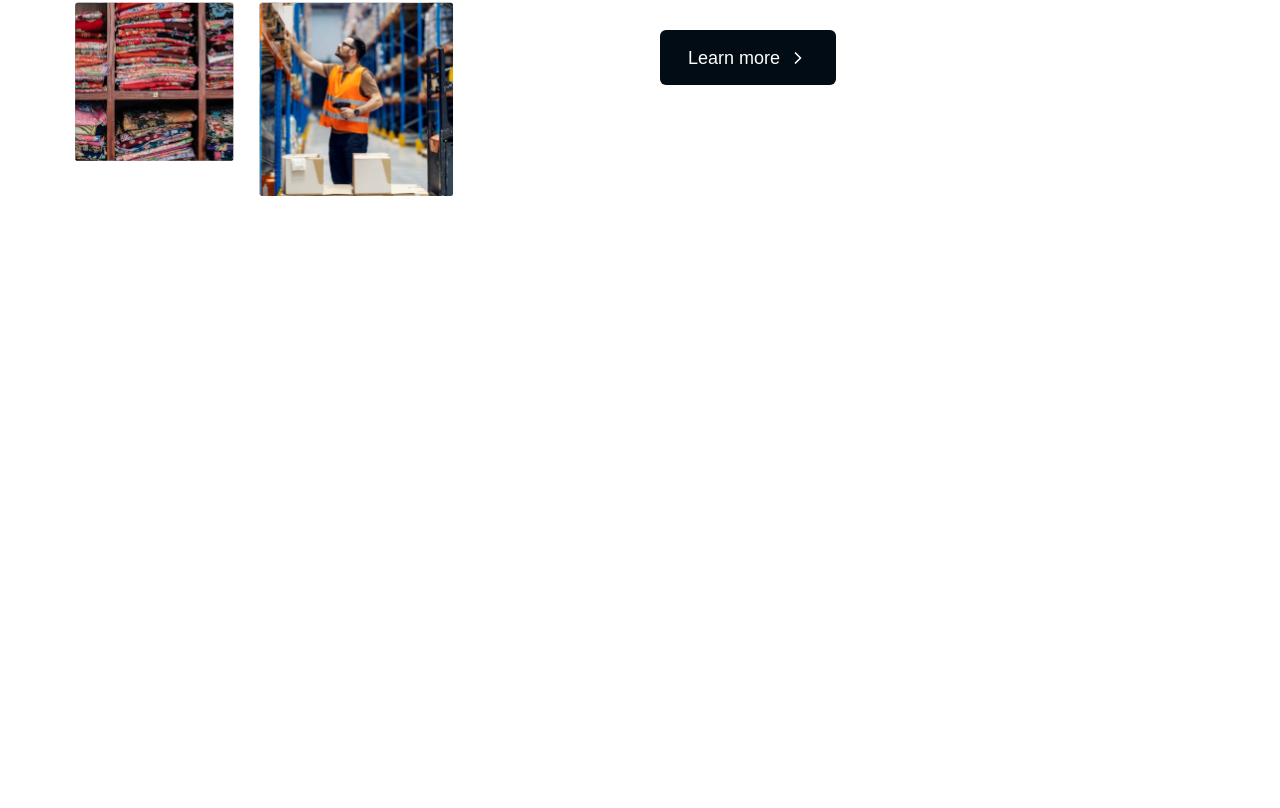
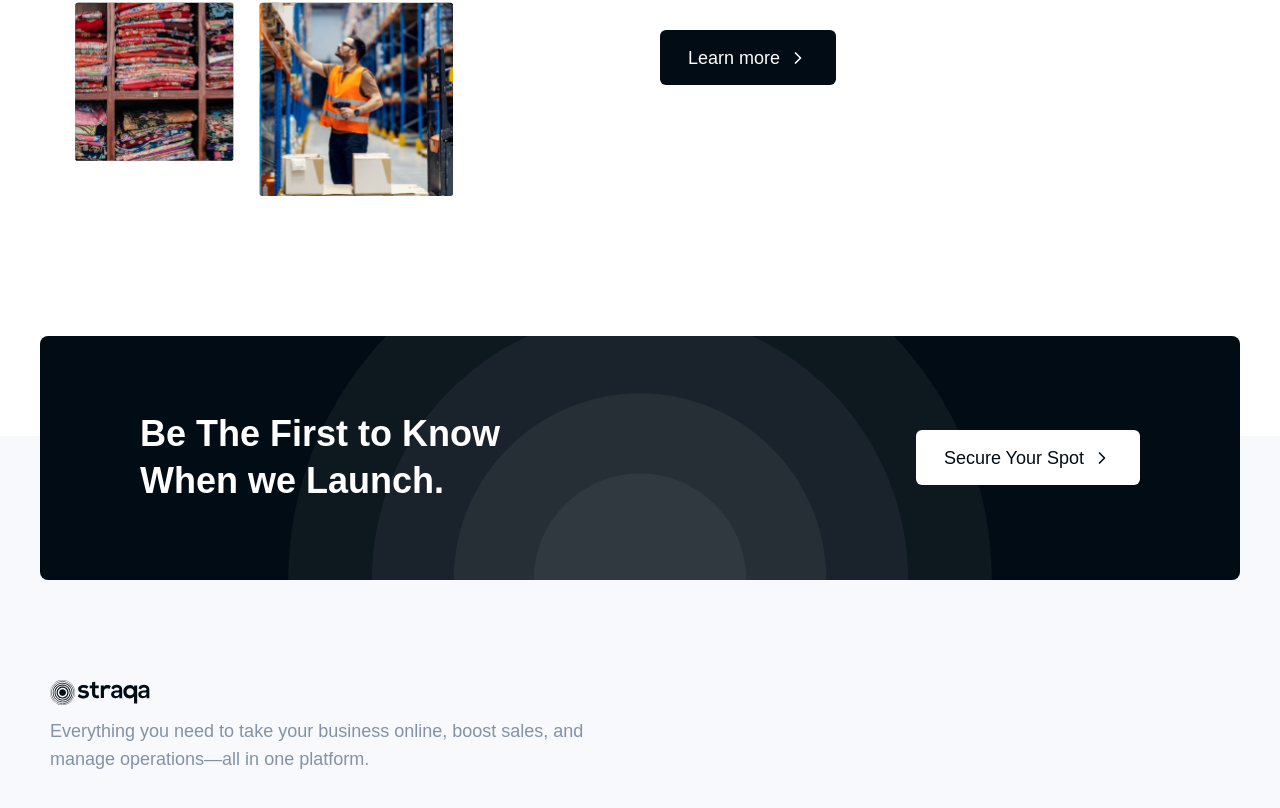
Before and after one commit to Straqa/straqa-landing-page, a Next.js app: page / in a window 1280 px wide. Shown: the part 3902-4710 px from the top of the page. Before the commit the page ends 4138 px from the top, so only its background shows below. Built offline with nearby package versions, Linux system fonts and the light colour scheme.

Commit message:
added footer and aos animations

```diff
--- a/app/page.tsx
+++ b/app/page.tsx
@@ -10,6 +10,7 @@ import WhyStraqa from "./components/WhyStraqa";
 //aos
 import AOS from 'aos';
 import 'aos/dist/aos.css';
+import Footer from "@/components/general/Footer";
 
 export default function Home() {
 
@@ -22,6 +23,7 @@ export default function Home() {
       <Hero />
       <WhyStraqa />
       <InfoSection />
+      <Footer />
     </div>
   );
 }
--- /dev/null
+++ b/components/general/Footer.tsx
@@ -0,0 +1,37 @@
+import { paths } from "@/constants/paths";
+import { FiChevronRight } from "react-icons/fi";
+
+export default function Footer(){
+    return(
+        <div className="w-full bg-[#F7F9FC]">
+            <div className="h-[200px] bg-white" />
+            <div className="max-w-[1200px] bg-[#020C14] mx-auto relative rounded-lg relative top-[-100px]">
+                <img
+                    src="/images/abstract-bg.svg"
+                    className="w-full h-full"
+                />
+                <div className="absolute top-0 left-0 h-full w-full px-[20px] md:px-[100px] flex items-center justify-between">
+                    <p className="text-2xl md:text-4xl text-white font-semibold max-w-[400px] leading-[130%] md:leading-[130%]">Be The First to Know When we Launch.</p>
+                    <div className="h-[55px] w-fit px-7 bg-white text-[#020C14] rounded-md text-base md:text-lg font-medium flex items-center justify-center gap-2 cursor-pointer disabled:cursor-not-allowed">
+                        <p>Secure Your Spot</p>
+                        <FiChevronRight size={20} />
+                    </div>
+                </div>
+            </div>
+            <div className="w-full px-[20px] md:px-[50px] bg-[#F7F9FC] pb-10 md:pb-20">
+                <div className="max-w-[1200px] mx-auto gap-10 grid grid-cols-1 md:grid-cols-2">
+                    <div className="w-full">
+                        <a href={paths.home}>
+                            <img
+                                src="/straqa-logo.svg"
+                                alt="straqa"
+                                className="h-[25px]"
+                            />
+                        </a>
+                        <p className="text-base md:text-lg text-[#8492A7] font-medium mt-3">Everything you need to take your business online, boost sales, and manage operations—all in one platform.</p>
+                    </div>
+                </div>
+            </div>
+        </div>
+    )
+}
```
Also changed, not shown: public/images/abstract-bg.svg (added).
